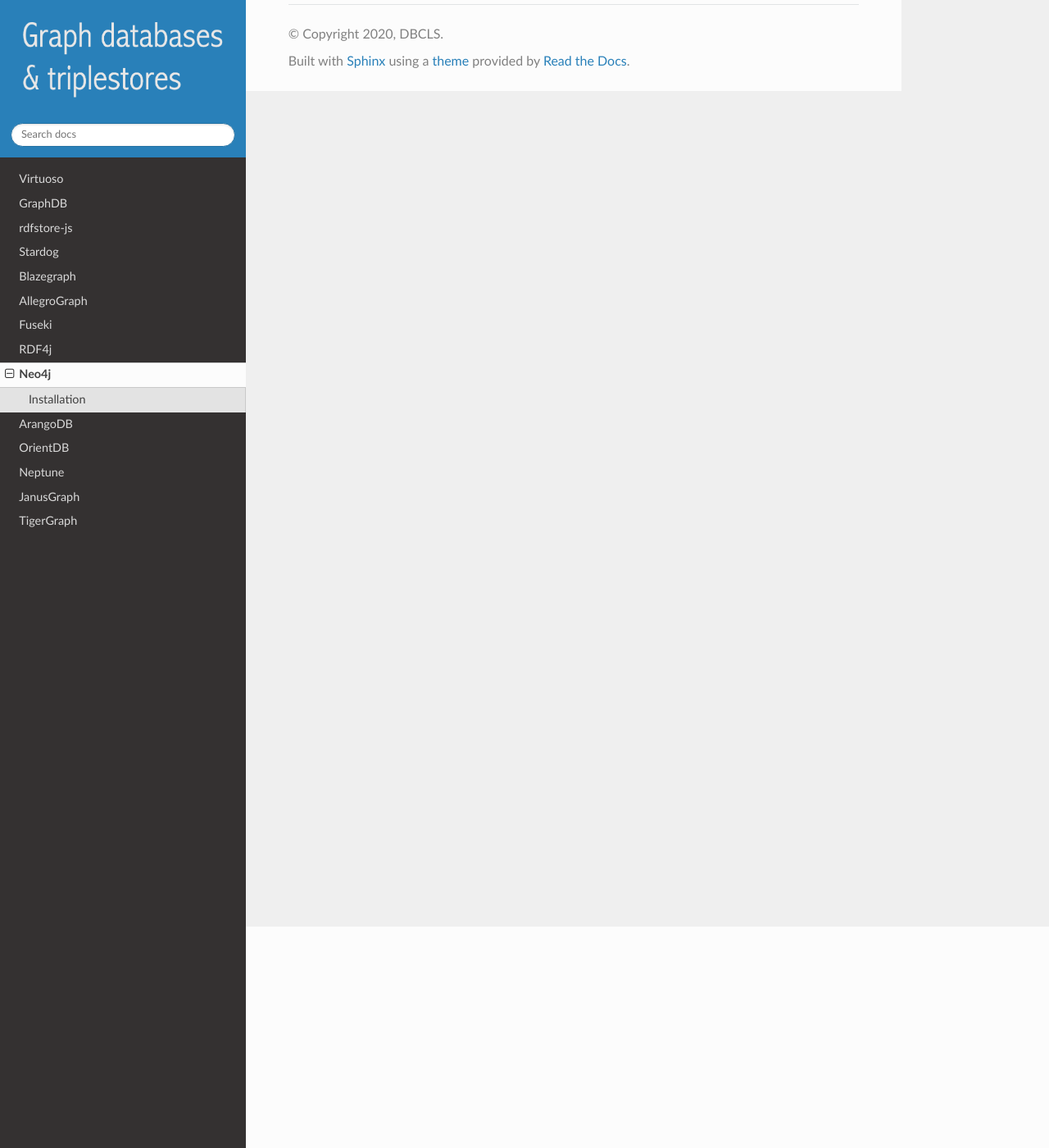
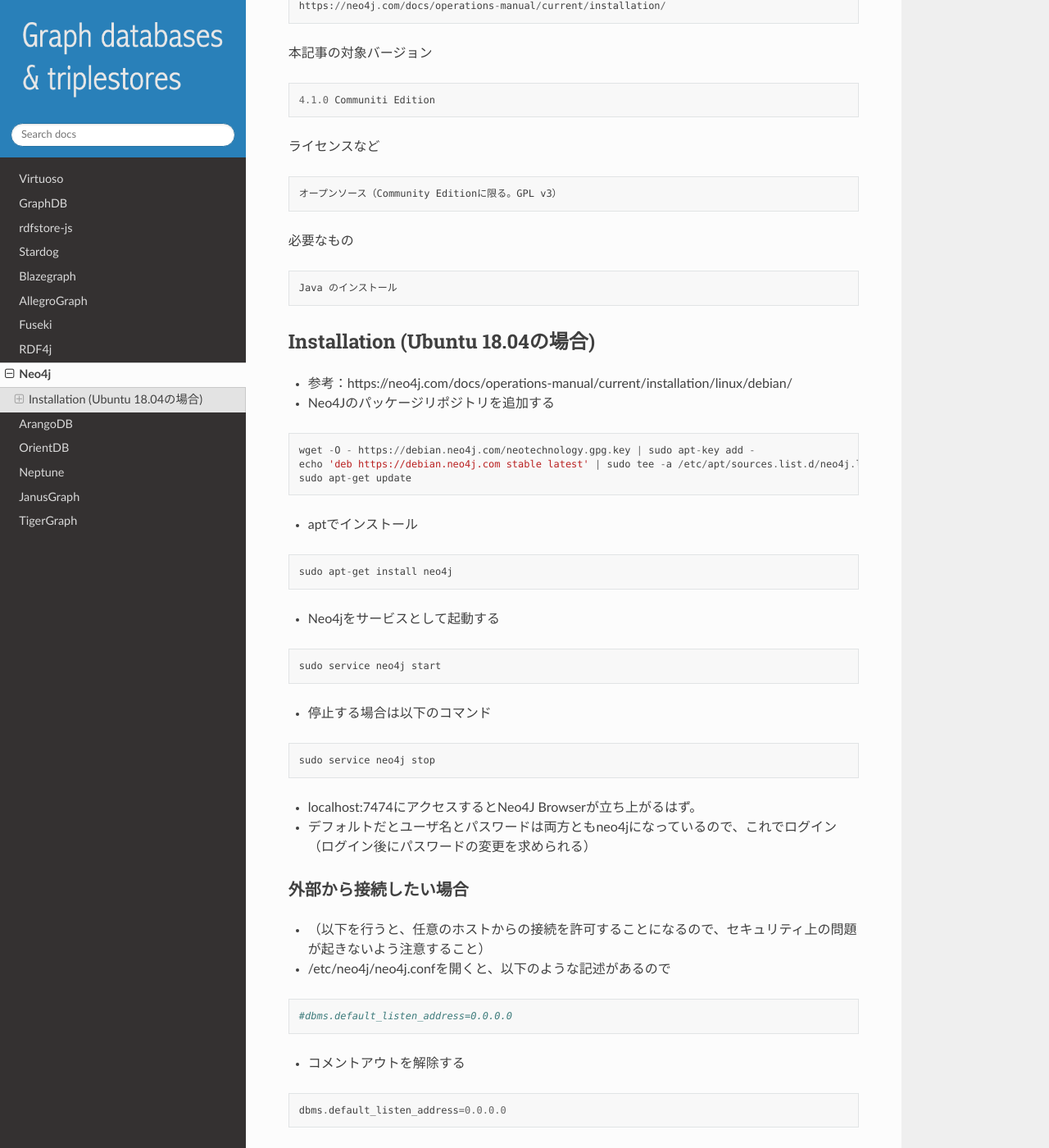
Before and after one commit to dbcls/graphdbs, a Sphinx documentation site: the page built from docs/md/neo4j.md, in a window 1280 px wide and 1400 px high, scrolled down 270 px. Shown: the whole window at 82% size. Built offline with Sphinx 7.4.7 and the Read the Docs theme 2.0.0, drawn with Linux system fonts in a browser that asks for light colours; some of the changed text lies outside the part shown.

Commit message:
Add neo4j.md

````diff
--- a/docs/md/neo4j.md
+++ b/docs/md/neo4j.md
@@ -1,3 +1,61 @@
 # Neo4j
 
-## Installation
+ウェブサイト
+    https://neo4j.com/
+
+インストール方法参考
+
+    https://neo4j.com/docs/operations-manual/current/installation/
+
+本記事の対象バージョン
+
+    4.1.0 Communiti Edition
+
+ライセンスなど
+
+    オープンソース（Community Editionに限る。GPL v3）
+
+必要なもの
+
+    Java のインストール
+
+
+## Installation (Ubuntu 18.04の場合)
+
+ * 参考：https://neo4j.com/docs/operations-manual/current/installation/linux/debian/
+ * Neo4Jのパッケージリポジトリを追加する
+```
+wget -O - https://debian.neo4j.com/neotechnology.gpg.key | sudo apt-key add -
+echo 'deb https://debian.neo4j.com stable latest' | sudo tee -a /etc/apt/sources.list.d/neo4j.list
+sudo apt-get update
+```
+
+ * aptでインストール
+```
+sudo apt-get install neo4j
+```
+ * Neo4jをサービスとして起動する
+```
+sudo service neo4j start
+```
+ * 停止する場合は以下のコマンド
+```
+sudo service neo4j stop
+```
+ * localhost:7474にアクセスするとNeo4J Browserが立ち上がるはず。
+ * デフォルトだとユーザ名とパスワードは両方ともneo4jになっているので、これでログイン（ログイン後にパスワードの変更を求められる）
+
+### 外部から接続したい場合
+ * （以下を行うと、任意のホストからの接続を許可することになるので、セキュリティ上の問題が起きないよう注意すること）
+ * /etc/neo4j/neo4j.confを開くと、以下のような記述があるので
+```
+#dbms.default_listen_address=0.0.0.0
+```
+ * コメントアウトを解除する
+```
+dbms.default_listen_address=0.0.0.0
+```
+ * Neo4Jを再起動する
+```
+sudo service neo4j restart
+```
````
